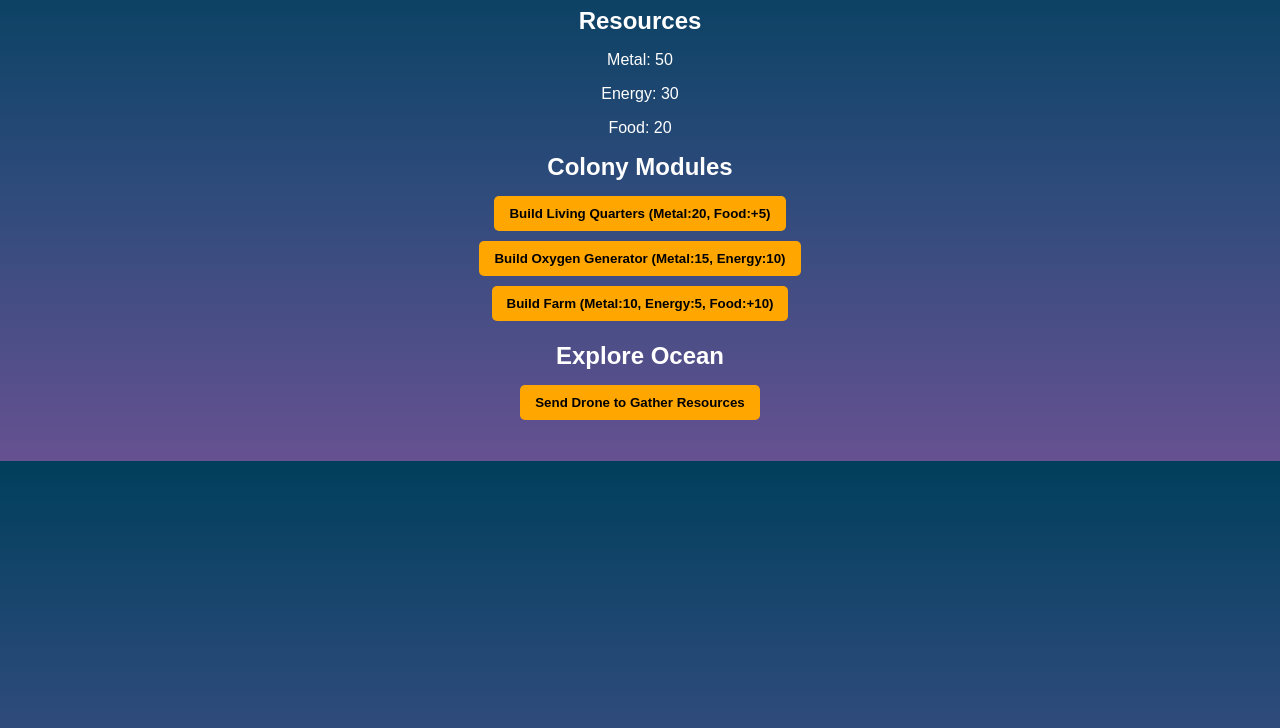
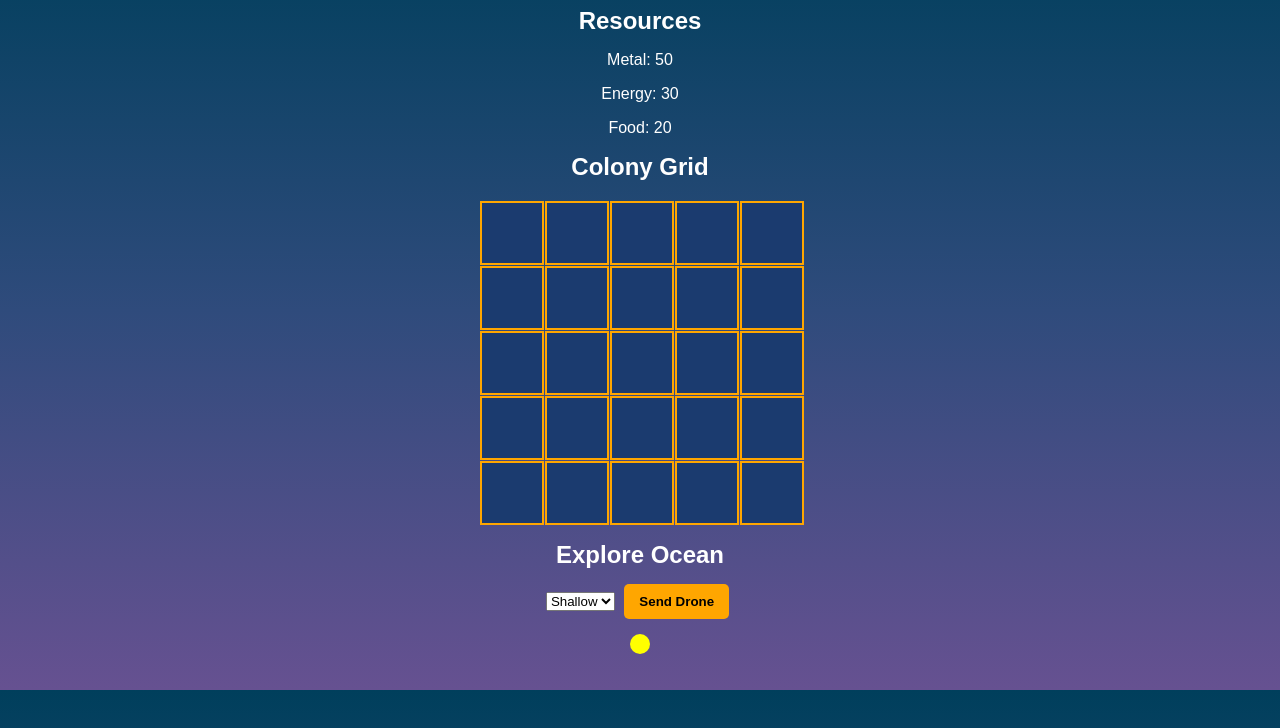
Before and after one commit to ZayanMolla/UnderwaterColony-, a plain HTML site: page index.html in a window 1280 px wide. Shown: the part 70-798 px from the top of the page. Drawn offline with Linux system fonts and the light colour scheme.

Commit message:
1.1 Grid added

```diff
--- a/index.html
+++ b/index.html
@@ -18,16 +18,19 @@
     </div>
 
     <div class="base">
-        <h2>Colony Modules</h2>
-        <button onclick="buildModule('Living Quarters', 20, 0, 5)">Build Living Quarters (Metal:20, Food:+5)</button>
-        <button onclick="buildModule('Oxygen Generator', 15, 10, 0)">Build Oxygen Generator (Metal:15, Energy:10)</button>
-        <button onclick="buildModule('Farm', 10, 5, 10)">Build Farm (Metal:10, Energy:5, Food:+10)</button>
-        <ul id="modulesList"></ul>
+        <h2>Colony Grid</h2>
+        <div id="grid" class="grid"></div>
     </div>
 
     <div class="explore">
         <h2>Explore Ocean</h2>
-        <button onclick="explore()">Send Drone to Gather Resources</button>
+        <select id="biome">
+            <option value="shallow">Shallow</option>
+            <option value="deep">Deep</option>
+            <option value="abyss">Abyss</option>
+        </select>
+        <button onclick="explore()">Send Drone</button>
+        <div id="drone" class="drone"></div>
         <p id="eventLog"></p>
     </div>
 </div>
--- a/script.js
+++ b/script.js
@@ -1,12 +1,22 @@
 // Resources
-let resources = {
-    metal: 50,
-    energy: 30,
-    food: 20
-};
+let resources = { metal: 50, energy: 30, food: 20 };
 
-// Modules
-let modules = [];
+// Grid setup
+const gridSize = 5;
+let grid = Array(gridSize).fill(null).map(() => Array(gridSize).fill(null));
+const gridElement = document.getElementById('grid');
+
+// Populate grid
+for (let y = 0; y < gridSize; y++) {
+    for (let x = 0; x < gridSize; x++) {
+        const cell = document.createElement('div');
+        cell.className = 'cell';
+        cell.dataset.x = x;
+        cell.dataset.y = y;
+        cell.addEventListener('click', () => buildModuleAt(x, y));
+        gridElement.appendChild(cell);
+    }
+}
 
 function updateResources() {
     document.getElementById('metal').textContent = resources.metal;
@@ -14,56 +24,107 @@ function updateResources() {
     document.getElementById('food').textContent = resources.food;
 }
 
-function updateModules() {
-    const list = document.getElementById('modulesList');
-    list.innerHTML = '';
-    modules.forEach(mod => {
-        const li = document.createElement('li');
-        li.textContent = `${mod.name}`;
-        list.appendChild(li);
+function logEvent(msg) {
+    document.getElementById('eventLog').textContent = msg;
+}
+
+// Module building
+const modulesData = {
+    'Living Quarters': { metal: 20, energy: 0, food: 5 },
+    'Oxygen Generator': { metal: 15, energy: 10, food: 0 },
+    'Farm': { metal: 10, energy: 5, food: 10 }
+};
+
+function buildModuleAt(x, y) {
+    if (grid[y][x]) {
+        logEvent('Cell already occupied.');
+        return;
+    }
+    // Choose module to build (for simplicity, random module)
+    const moduleNames = Object.keys(modulesData);
+    const name = moduleNames[Math.floor(Math.random() * moduleNames.length)];
+    const mod = modulesData[name];
+
+    if (resources.metal >= mod.metal && resources.energy >= mod.energy) {
+        resources.metal -= mod.metal;
+        resources.energy -= mod.energy;
+        resources.food += mod.food;
+        grid[y][x] = name;
+        updateResources();
+        renderGrid();
+        logEvent(`Built ${name} at (${x},${y})`);
+    } else {
+        logEvent(`Not enough resources for ${name}`);
+    }
+}
+
+function renderGrid() {
+    const cells = document.querySelectorAll('.cell');
+    cells.forEach(cell => {
+        const x = cell.dataset.x;
+        const y = cell.dataset.y;
+        if (grid[y][x]) {
+            cell.classList.add('module');
+            cell.textContent = grid[y][x];
+        } else {
+            cell.classList.remove('module');
+            cell.textContent = '';
+        }
     });
 }
 
-function buildModule(name, metalCost, energyCost, foodGain) {
-    if (resources.metal >= metalCost && resources.energy >= energyCost) {
-        resources.metal -= metalCost;
-        resources.energy -= energyCost;
-        resources.food += foodGain;
-        modules.push({name});
-        updateResources();
-        updateModules();
-        logEvent(`Built ${name}!`);
-    } else {
-        logEvent(`Not enough resources to build ${name}.`);
+// Exploration
+const drone = document.getElementById('drone');
+function explore() {
+    const biome = document.getElementById('biome').value;
+    let metalFound = 0, energyFound = 0, foodFound = 0, hazardChance = 0;
+
+    switch(biome) {
+        case 'shallow':
+            metalFound = Math.floor(Math.random()*10);
+            energyFound = Math.floor(Math.random()*5);
+            foodFound = Math.floor(Math.random()*8);
+            hazardChance = 0.1;
+            break;
+        case 'deep':
+            metalFound = Math.floor(Math.random()*20);
+            energyFound = Math.floor(Math.random()*10);
+            foodFound = Math.floor(Math.random()*5);
+            hazardChance = 0.3;
+            break;
+        case 'abyss':
+            metalFound = Math.floor(Math.random()*30);
+            energyFound = Math.floor(Math.random()*15);
+            foodFound = Math.floor(Math.random()*3);
+            hazardChance = 0.5;
+            break;
     }
-}
 
-// Exploration
-function explore() {
-    const metalFound = Math.floor(Math.random() * 20);
-    const energyFound = Math.floor(Math.random() * 10);
-    const foodFound = Math.floor(Math.random() * 15);
+    // Animate drone
+    drone.style.left = '0px';
+    let pos = 0;
+    const interval = setInterval(() => {
+        pos += 5;
+        drone.style.left = pos + 'px';
+        if (pos >= 300) clearInterval(interval);
+    }, 20);
 
     resources.metal += metalFound;
     resources.energy += energyFound;
     resources.food += foodFound;
 
-    updateResources();
-
-    // Random hazard
-    if (Math.random() < 0.3) {
-        const lostMetal = Math.floor(Math.random() * 10);
-        const lostFood = Math.floor(Math.random() * 5);
+    if (Math.random() < hazardChance) {
+        const lostMetal = Math.floor(Math.random()*10);
+        const lostFood = Math.floor(Math.random()*5);
         resources.metal = Math.max(0, resources.metal - lostMetal);
         resources.food = Math.max(0, resources.food - lostFood);
-        updateResources();
-        logEvent(`Hazard! Lost ${lostMetal} metal and ${lostFood} food.`);
+        logEvent(`Hazard during ${biome} exploration! Lost ${lostMetal} metal and ${lostFood} food.`);
     } else {
-        logEvent(`Exploration successful! Gained ${metalFound} metal, ${energyFound} energy, ${foodFound} food.`);
+        logEvent(`Exploration successful in ${biome}! +${metalFound} metal, +${energyFound} energy, +${foodFound} food.`);
     }
+
+    updateResources();
 }
 
-function logEvent(msg) {
-    const eventLog = document.getElementById('eventLog');
-    eventLog.textContent = msg;
-}
+updateResources();
+renderGrid();
--- a/style.css
+++ b/style.css
@@ -8,7 +8,7 @@ body {
 }
 
 .container {
-    max-width: 600px;
+    max-width: 700px;
     margin: auto;
     padding: 20px;
 }
@@ -32,7 +32,37 @@ button:hover {
     background-color: #ff7c00;
 }
 
-ul {
-    list-style: none;
-    padding: 0;
+.grid {
+    display: grid;
+    grid-template-columns: repeat(5, 60px);
+    grid-template-rows: repeat(5, 60px);
+    gap: 5px;
+    justify-content: center;
+    margin: 20px 0;
 }
+
+.cell {
+    width: 60px;
+    height: 60px;
+    background-color: #1b3b6f;
+    border: 2px solid #ffa600;
+    display: flex;
+    justify-content: center;
+    align-items: center;
+    cursor: pointer;
+}
+
+.cell.module {
+    background-color: #ffa600;
+    color: #000;
+    font-size: 10px;
+}
+
+.drone {
+    width: 20px;
+    height: 20px;
+    background-color: #ff0;
+    border-radius: 50%;
+    position: relative;
+    margin: 10px auto;
+}
```
